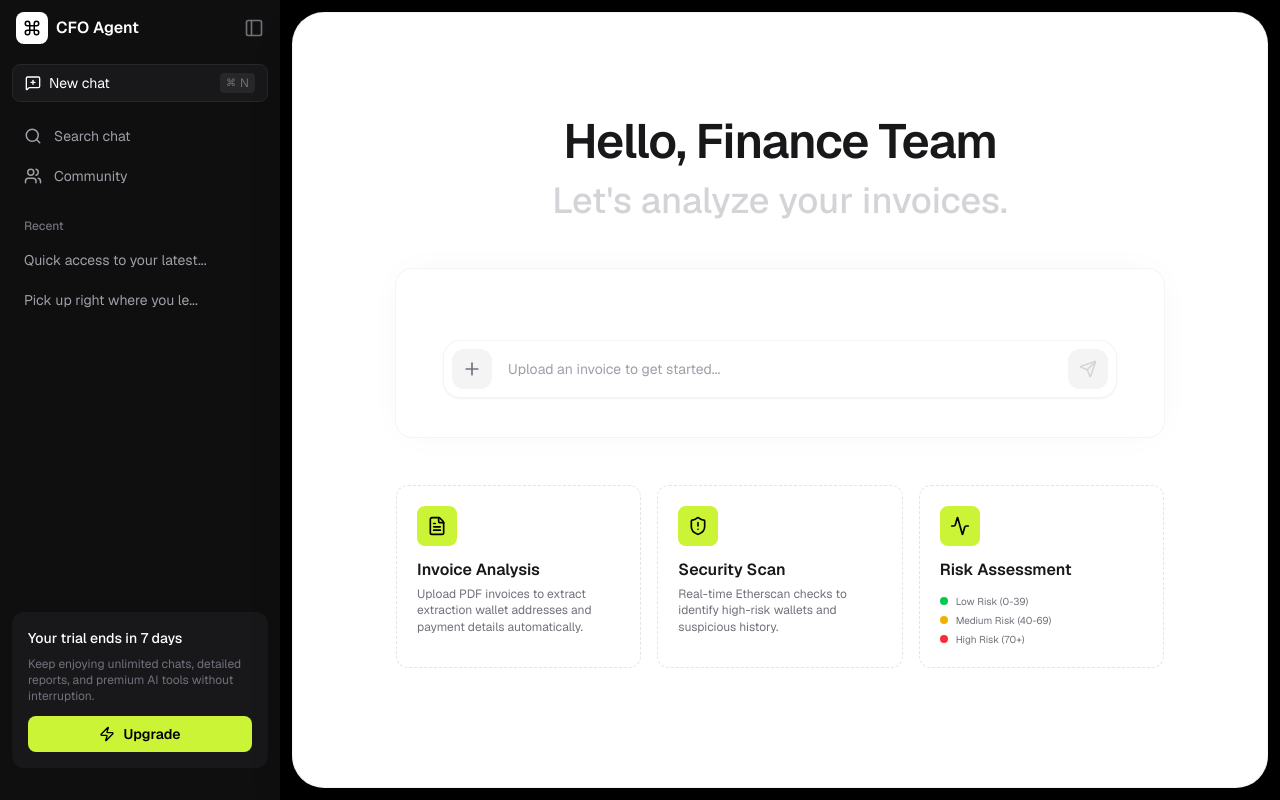
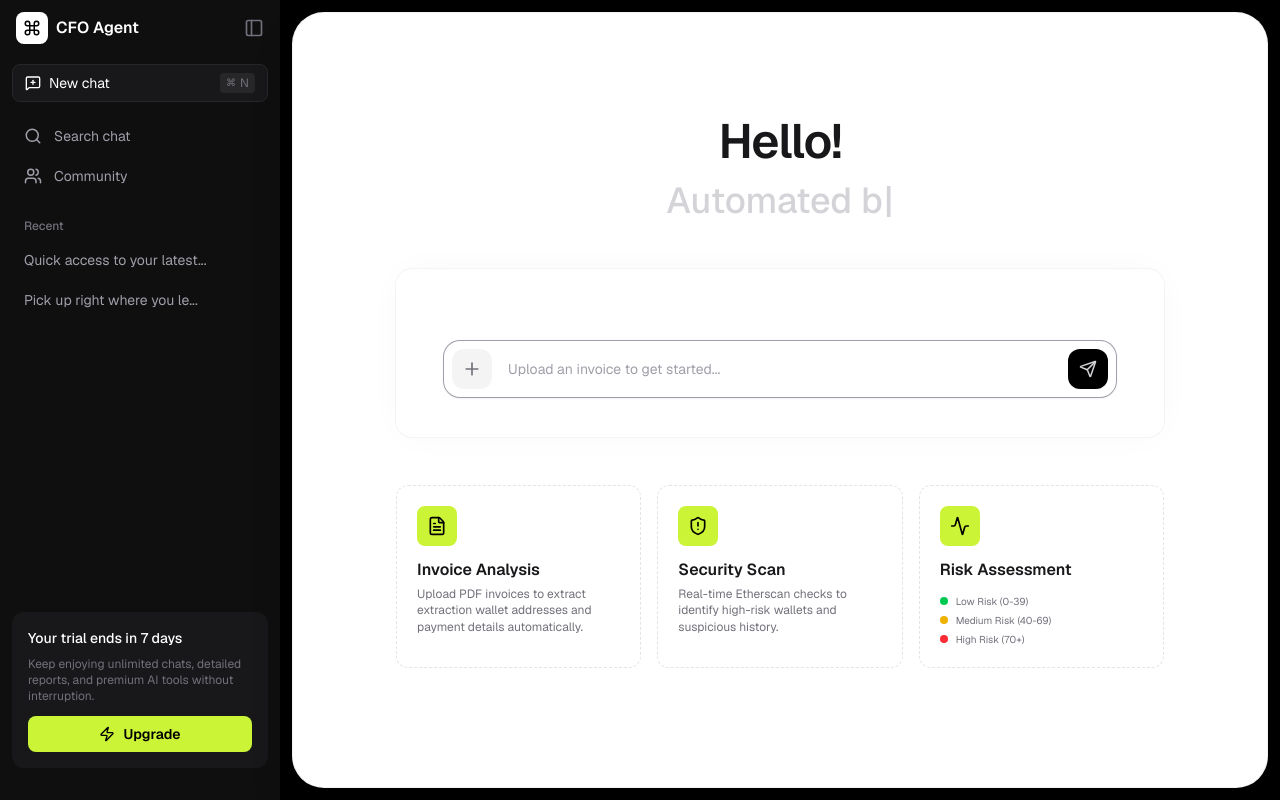
Before and after one commit to ighmaZ/Multiplayer-Agent-Treasury, a Next.js app: page / in a window 1280 px wide. Built offline with nearby package versions, Linux system fonts and the light colour scheme.

Commit message:
refactor: update chat interface and page layout

```diff
--- a/app/components/chat/ChatInterface.tsx
+++ b/app/components/chat/ChatInterface.tsx
@@ -176,7 +176,7 @@ export function ChatInterface() {
       {/* Input Area */}
       <div className="bg-transparent p-4 mt-auto">
         <div className="mx-auto max-w-2xl">
-          <div className="relative flex items-center gap-2 rounded-2xl bg-white p-2 shadow-sm ring-1 ring-zinc-100 focus-within:ring-2 focus-within:ring-[#ccf437] transition-all">
+          <div className="relative flex items-center gap-2 rounded-2xl bg-white p-2 shadow-sm ring-1 ring-zinc-400 focus-within:ring-2 focus-within:ring-[#ccf437] transition-all">
             {/* File Upload Trigger */}
             <div className="relative">
               <input
@@ -212,7 +212,7 @@ export function ChatInterface() {
               disabled={!selectedFile || isLoading}
               className={`flex h-10 w-10 items-center justify-center rounded-xl transition-all
                 ${!selectedFile || isLoading
-                  ? 'bg-zinc-100 text-zinc-300'
+                  ? 'bg-black text-zinc-300'
                   : 'bg-black text-white hover:bg-zinc-800'
                 }
               `}
--- a/app/page.tsx
+++ b/app/page.tsx
@@ -1,4 +1,6 @@
 "use client";
+
+import Typewriter from 'typewriter-effect';
 
 import { Sidebar } from '@/app/components/Sidebar';
 import { AgentProvider, useAgent } from '@/app/components/AgentProvider';
@@ -57,13 +59,31 @@ function MainContent() {
               {/* Hero Text */}
               <div className="text-center space-y-4">
                 <h1 className="text-4xl font-semibold tracking-tight text-zinc-900 sm:text-5xl">
-                  Hello, Finance Team
+                  Hello!
                 </h1>
-                <h2 className="text-3xl font-medium text-zinc-300 sm:text-4xl">
-                  Let&apos;s analyze your invoices.
-                </h2>
+                  <div className="text-3xl font-medium text-zinc-300 sm:text-4xl h-20 sm:h-auto">
+                    <Typewriter
+                      options={{
+                        strings: [
+                          "Your AI-powered treasury team",
+                          "Automated budget checks in seconds",
+                          "From 3-5 days to 5 minutes",
+                          "Prepares, vets, and schedules transactions",
+                          "Your Smart CFO Assistant",
+                        ],
+                        autoStart: true,
+                        loop: true,
+                        delay: 50,
+                        deleteSpeed: 30,
+                      }}
+                    />
+                  </div>
+                </div>
 
-              </div>
+
+
+
+
 
               {/* Input Area - We wrap ChatInterface here but styled or just the input part?
                   Actually, ChatInterface has a FileUpload.
```
